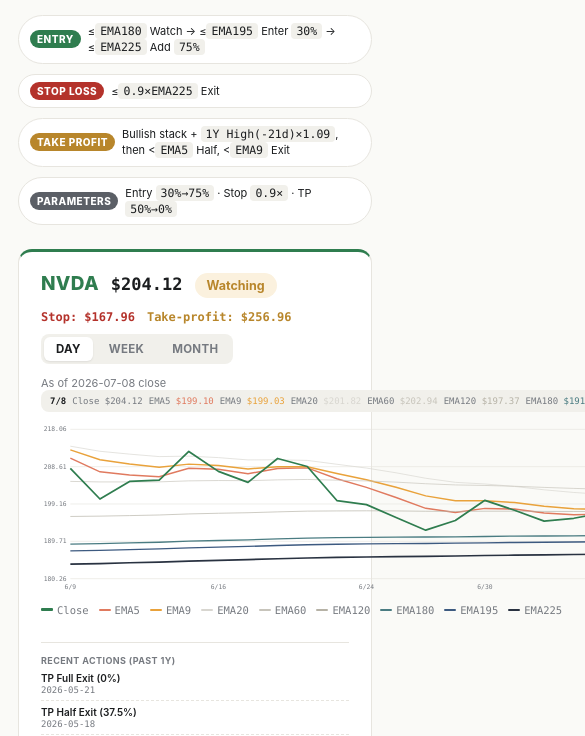
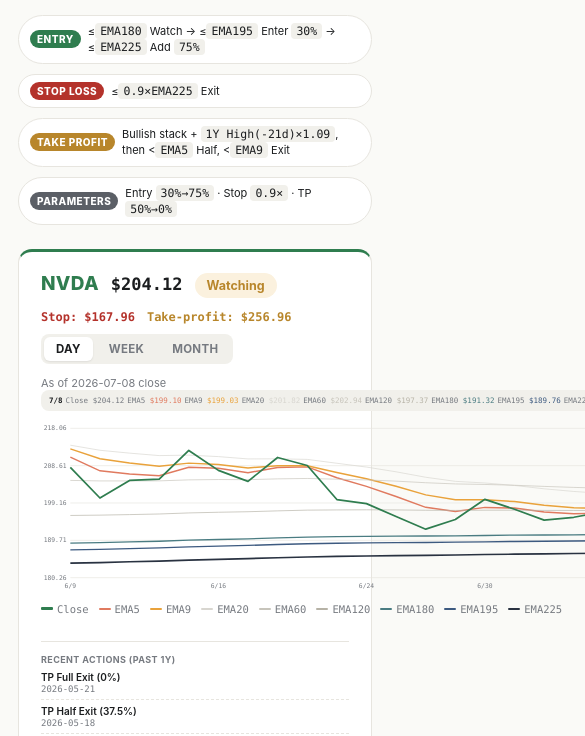
Before and after one commit to ellishu2026/dual-core, a plain HTML site: page index.html in a window 390 px wide. Shown: the part 93-829 px from the top of the page, 585 px wide, since content can reach past the window. Drawn offline with Linux system fonts and the light colour scheme.

Commit message:
v1.1.3: tighten readout font/spacing so all 8 EMAs fit without clipping

```diff
--- a/index.html
+++ b/index.html
@@ -127,17 +127,17 @@
   .log-col{width:155px;flex-shrink:0;}
 
   .readout{
-    font-family:var(--mono);font-size:10px;color:var(--muted);
-    background:var(--pill-bg);border-radius:8px;padding:6px 9px;
+    font-family:var(--mono);font-size:8.5px;color:var(--muted);
+    background:var(--pill-bg);border-radius:8px;padding:6px 8px;
     margin-bottom:8px;
-    display:flex;align-items:center;gap:6px;
+    display:flex;align-items:center;gap:4px;
     white-space:nowrap;overflow-x:auto;
   }
   .readout b{color:var(--ink);flex-shrink:0;}
   .readout .ritem{flex-shrink:0;}
 
   @media (max-width:900px){
-    .readout{font-size:9px;gap:6px;}
+    .readout{font-size:7.5px;gap:3px;}
   }
 
   .chart-wrap{margin:0 0 10px;overflow-x:auto;-webkit-overflow-scrolling:touch;}
```
Also changed, not shown: 1 other file.
